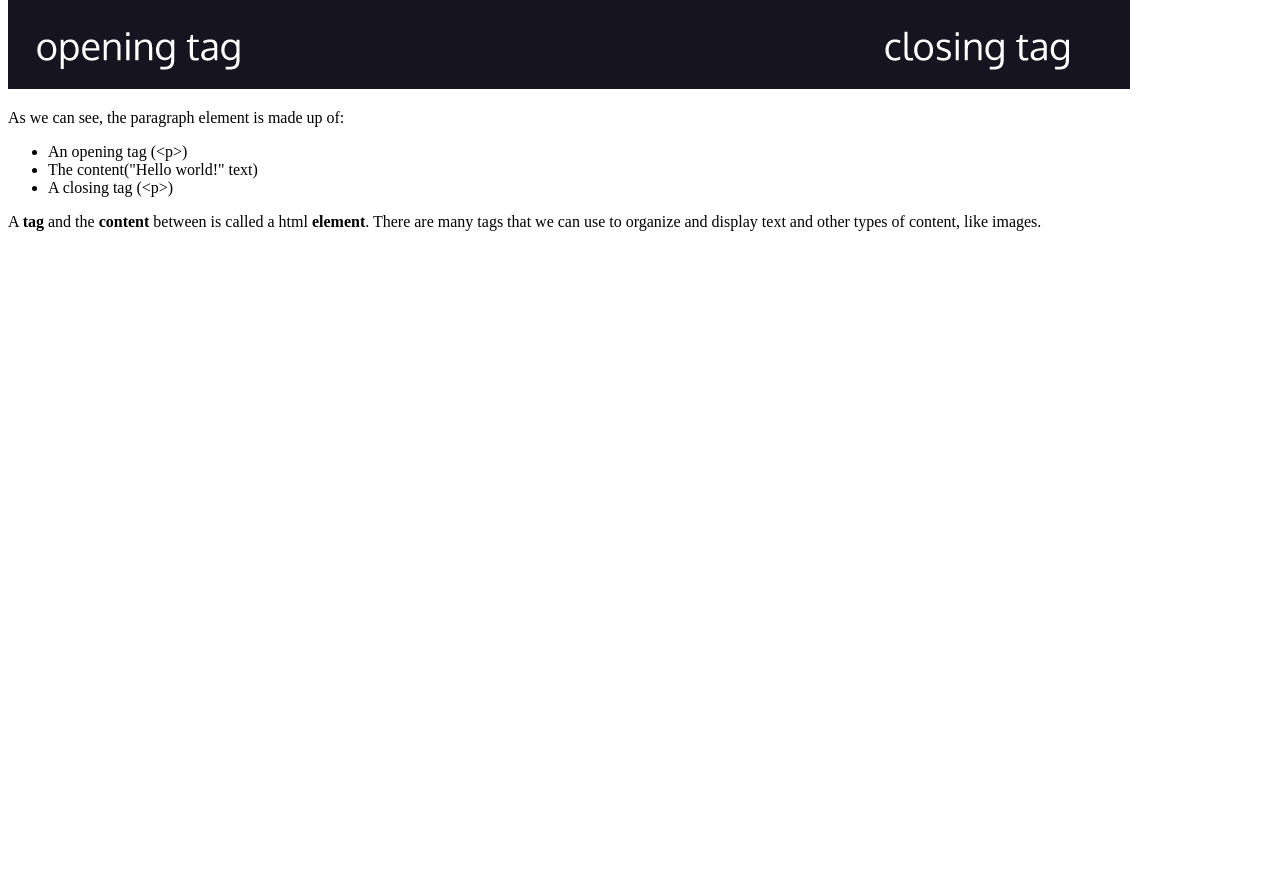
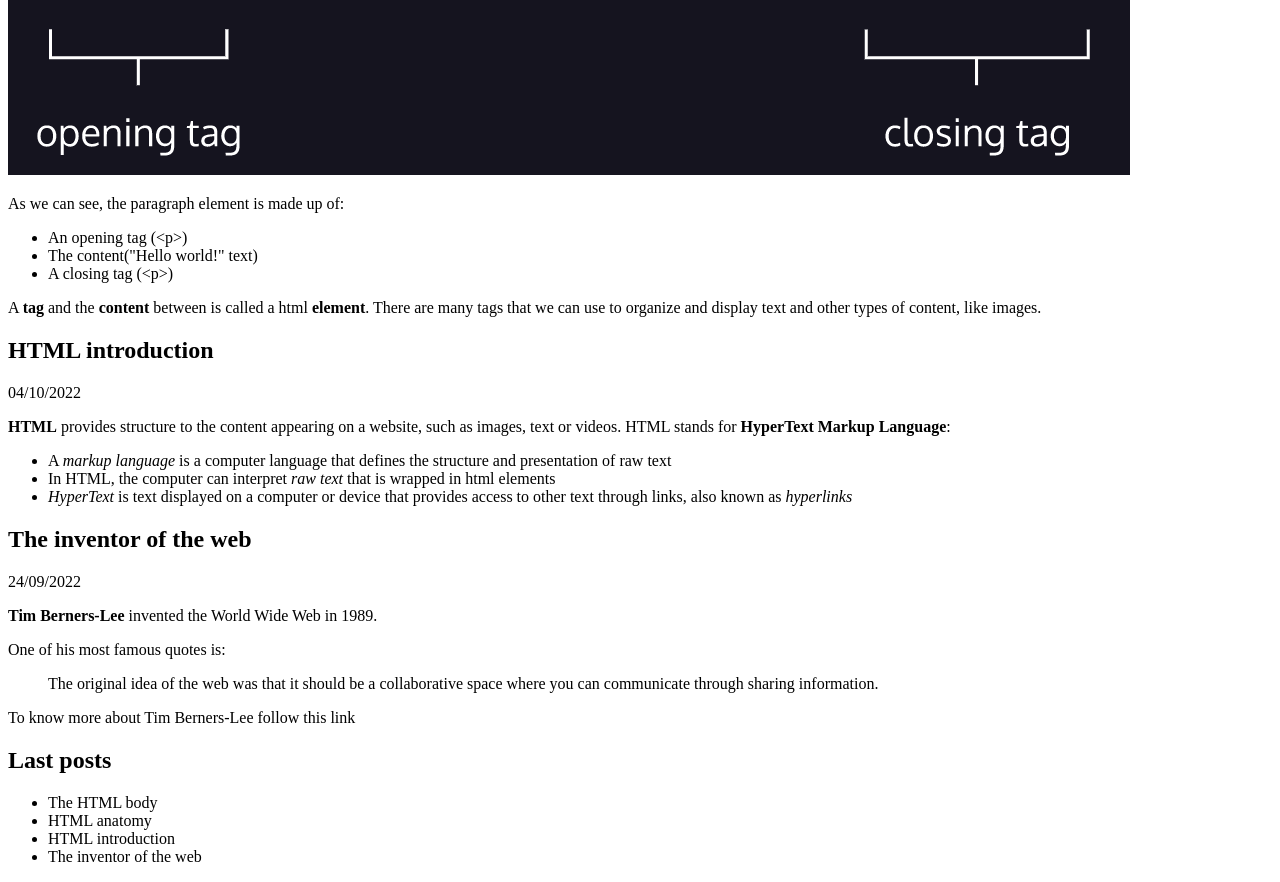
Before and after one commit to Xabi-5/Blog, a plain HTML site: page index.html in a window 1280 px wide. Shown: the part 1093-1975 px from the top of the page. Before the commit the page ends 1340 px from the top, so only its background shows below. Drawn offline with Linux system fonts and the light colour scheme.

Commit message:
completed main body page

```diff
--- a/index.html
+++ b/index.html
@@ -16,10 +16,17 @@
     <h2>
         Menu
     </h2>
+    <p>
+    <ol>
+        <li>Today</li>
+        <li>Yesterday</li>
+        <li>Last Week</li>
+    </ol>
+    </p>
 
-    <h3>
+    <h2>
         The HTML body
-    </h3>
+    </h2>
     <p>
         05/10/2022
     </p>
@@ -33,7 +40,8 @@
     <pre>
             &ltbody&gt
         </pre>
-        Once the file has a body, many different types of content - including text, images, and buttons - can be added to the body.
+    Once the file has a body, many different types of content - including text, images, and buttons - can be added to
+    the body.
     <pre>
             &ltbody&gt
                 &ltp&gt This is content in the body &ltp&gt
@@ -41,14 +49,15 @@
         </pre>
     </p>
 
-    <h4>
+    <h2>
         HTML anatomy
-    </h4>
+    </h2>
     <p>
         04/10/2022
     </p>
     <p>
-        HTML is composed of <strong>elements</strong>. These elemens structure the webpage and define its content. Let's take a look at how they're written.
+        HTML is composed of <strong>elements</strong>. These elemens structure the webpage and define its content. Let's
+        take a look at how they're written.
     </p>
     <p>
         The following image displays an HTML paragraph element:
@@ -60,7 +69,47 @@
         <li>The content("Hello world!" text)</li>
         <li>A closing tag (&ltp&gt)</li>
     </ul>
-        A <strong>tag</strong> and the <strong>content</strong> between is called a html <strong>element</strong>. There are many tags that we can use to organize and display text and other types of content, like images.
+    A <strong>tag</strong> and the <strong>content</strong> between is called a html <strong>element</strong>. There are
+    many tags that we can use to organize and display text and other types of content, like images.
+    </p>
+
+    <h2>
+        HTML introduction
+    </h2>
+
+    <p>
+        04/10/2022
+    </p>
+    <p>
+        <strong>HTML</strong> provides structure to the content appearing on a website, such as images, text or videos. HTML stands for <strong>HyperText Markup Language</strong>:
+        <ul>
+            <li>A <em>markup language</em> is a computer language that defines the structure and presentation of raw text</li>
+            <li>In HTML, the computer can interpret <em>raw text</em> that is wrapped in html elements</li>
+            <li><em>HyperText</em> is text displayed on a computer or device that provides access to other text through links, also known as <em>hyperlinks</em></li>
+        </ul>
+    </p>
+    <h2>
+        The inventor of the web
+    </h2>
+    <p>24/09/2022</p>
+    <p>
+        <strong>Tim Berners-Lee</strong> invented the World Wide Web in 1989.
+    </p>
+    <p>
+        One of his most famous quotes is:
+        <blockquote>The original idea of the web was that it should be a collaborative space where you can communicate through sharing information.</blockquote>
+        To know more about Tim Berners-Lee follow this link
+    </p>
+    <h2>
+        Last posts
+    </h2>
+    <p>
+        <ul>
+            <li>The HTML body</li>
+            <li>HTML anatomy</li>
+            <li>HTML introduction</li>
+            <li>The inventor of the web</li>
+        </ul>
     </p>
 </body>
 
```
Lines whose indentation alone changed are shown as unchanged.
